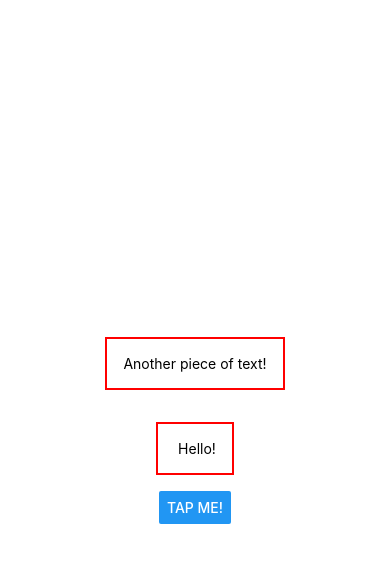
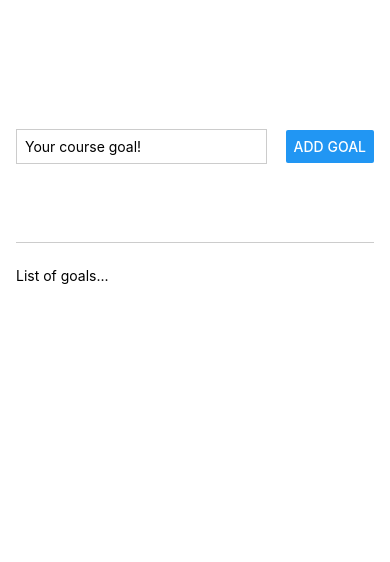
Before and after one commit to ArtVioletta/goals-app, a React Native app: screen / in a window 390 px wide. Shown: the top 562 px of the page. Built offline with nearby package versions, Linux system fonts and the light colour scheme.

Commit message:
Improving The Layout

```diff
--- a/App.js
+++ b/App.js
@@ -1,29 +1,44 @@
 import { StatusBar } from 'expo-status-bar';
-import { StyleSheet, Text, View, Button } from 'react-native';
+import { StyleSheet, Text, View, Button, TextInput } from 'react-native';
 
 export default function App() {
   return (
-    <View style={styles.container}>
-      <View>
-        <Text style={styles.dummyText}>Another piece of text!</Text>
+    <View style={styles.appContainer}>
+      <View style={styles.inputContainer}>
+        <TextInput style={styles.textInput} placeholder="Your course goal!" />
+        <Button title="Add Goal" />
       </View>
-      <Text style={styles.dummyText}> Hello!</Text>
-      <Button title="Tap me!" />
+
+      <View style={styles.goalsContainer}>
+        <Text>List of goals...</Text>
+      </View>
     </View>
   );
 }
 
 const styles = StyleSheet.create({
-  container: {
+  appContainer: {
     flex: 1,
-    backgroundColor: '#fff',
+    paddingTop: 50,
+    paddingHorizontal: 16,
+  },
+  inputContainer: {
+    flex: 1,
+    flexDirection: 'row',
+    justifyContent: 'space-between',
     alignItems: 'center',
-    justifyContent: 'center',
+    marginBottom: 24,
+    borderBottomWidth: 1,
+    borderBottomColor: '#cccccc',
   },
-  dummyText: {
-    margin: 16,
-    borderWidth: 2,
-    borderColor: 'red',
-    padding: 16,
+  textInput: {
+    borderWidth: 1,
+    borderColor: '#cccccc',
+    width: '70%',
+    marginRight: 8,
+    padding: 8,
+  },
+  goalsContainer: {
+    flex: 3,
   },
 });
```
